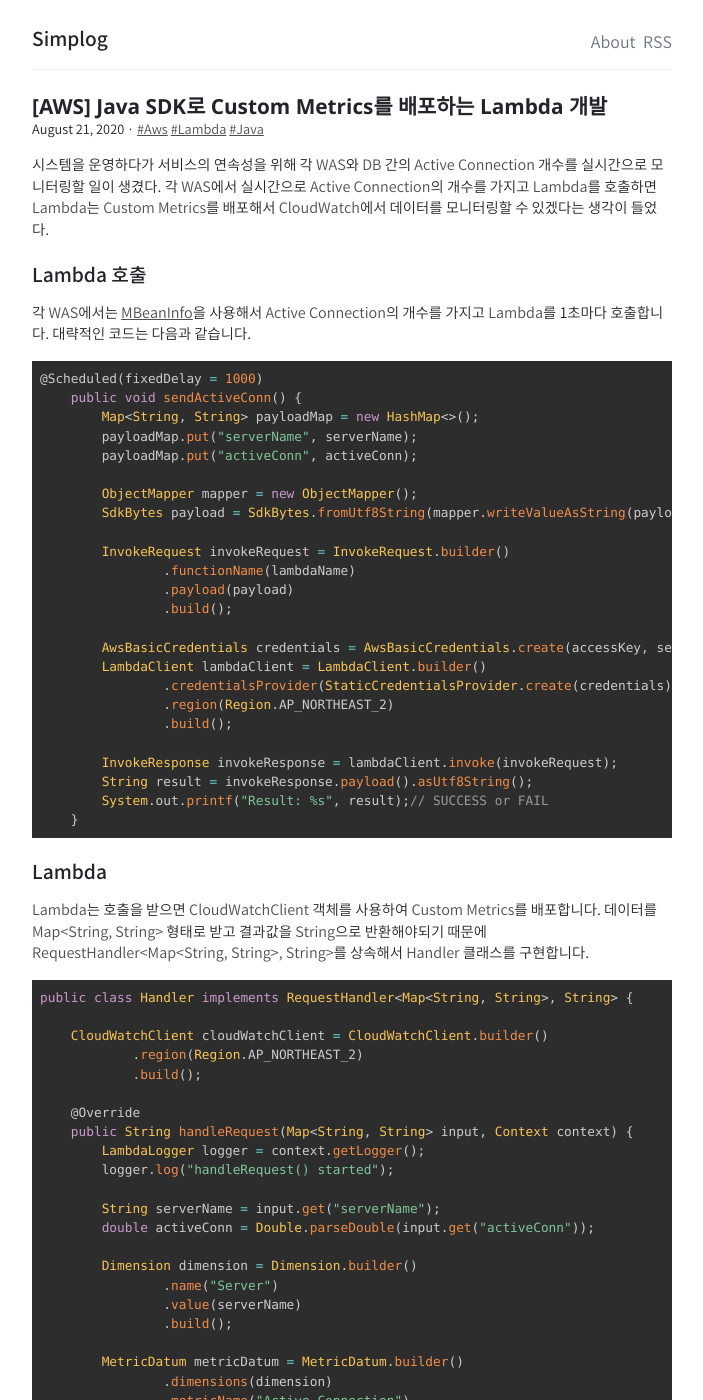
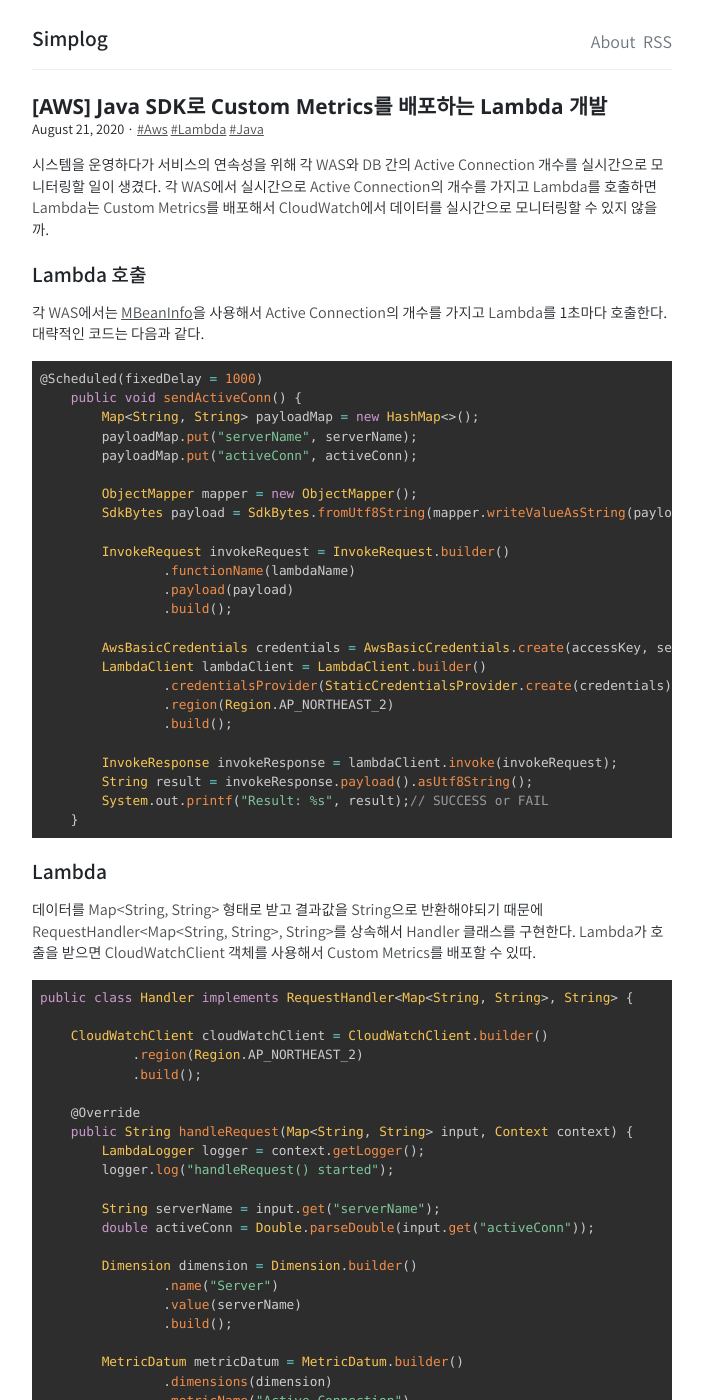
Before and after one commit to daehopark/simplog-jekyll-theme, a Jekyll site: the page built from _posts/2020-08-21-[AWS] Java SDK로 Custom Metrics를 배포하는 Lambda 개발.md, in a window 1280 px wide and 1400 px high. Shown: the whole window, without its empty margins (288-991 px from the left). Built offline with Jekyll 4.4.1, drawn with Linux system fonts in a browser that asks for light colours; comment, search, counter and statistics services are not loaded; some of the changed text lies outside the part shown.

Commit message:
[AWS] Java SDK로 Custom Metrics를 배포하는 Lambda 개발

````diff
--- a/_posts/2020-08-21-[AWS] Java SDK로 Custom Metrics를 배포하는 Lambda 개발.md
+++ b/_posts/2020-08-21-[AWS] Java SDK로 Custom Metrics를 배포하는 Lambda 개발.md
@@ -5,11 +5,11 @@ tags: ["aws", "lambda", "java"]
 comments: true
 ---
 
-시스템을 운영하다가 서비스의 연속성을 위해 각 `WAS`와 `DB` 간의 `Active Connection` 개수를 실시간으로 모니터링할 일이 생겼다. 각 `WAS`에서 실시간으로 `Active Connection`의 개수를 가지고 `Lambda`를 호출하면 `Lambda`는 `Custom Metrics`를 배포해서 `CloudWatch`에서 데이터를 모니터링할 수 있겠다는 생각이 들었다.
+시스템을 운영하다가 서비스의 연속성을 위해 각 `WAS`와 `DB` 간의 `Active Connection` 개수를 실시간으로 모니터링할 일이 생겼다. 각 `WAS`에서 실시간으로 `Active Connection`의 개수를 가지고 `Lambda`를 호출하면 `Lambda`는 `Custom Metrics`를 배포해서 `CloudWatch`에서 데이터를 실시간으로 모니터링할 수 있지 않을까.
 
 ## Lambda 호출
 
-각 `WAS`에서는 [MBeanInfo](https://docs.oracle.com/javase/8/docs/api/javax/management/MBeanInfo.html)을 사용해서 `Active Connection`의 개수를 가지고 `Lambda`를 1초마다 호출합니다. 대략적인 코드는 다음과 같습니다.
+각 `WAS`에서는 [MBeanInfo](https://docs.oracle.com/javase/8/docs/api/javax/management/MBeanInfo.html)을 사용해서 `Active Connection`의 개수를 가지고 `Lambda`를 1초마다 호출한다. 대략적인 코드는 다음과 같다.
 
 ```java
 @Scheduled(fixedDelay = 1000)
@@ -40,7 +40,7 @@ comments: true
 
 ## Lambda
 
-`Lambda`는 호출을 받으면 `CloudWatchClient` 객체를 사용하여 `Custom Metrics`를 배포합니다. 데이터를 `Map<String, String>` 형태로 받고 결과값을 `String`으로 반환해야되기 때문에 `RequestHandler<Map<String, String>, String>`를 상속해서 `Handler` 클래스를 구현합니다.
+데이터를 `Map<String, String>` 형태로 받고 결과값을 `String`으로 반환해야되기 때문에 `RequestHandler<Map<String, String>, String>`를 상속해서 `Handler` 클래스를 구현한다. `Lambda`가 호출을 받으면 `CloudWatchClient` 객체를 사용해서 `Custom Metrics`를 배포할 수 있따.
 
 ```java
 public class Handler implements RequestHandler<Map<String, String>, String> {
@@ -87,7 +87,7 @@ public class Handler implements RequestHandler<Map<String, String>, String> {
 }
 ```
 
-`MetricDatum`은 기본적으로 60초 동안 집계된 데이터의 통계를 보여주게 되는데 1초마다 데이터를 찍고 싶으면 반드시 `Storage Resolution`의 값을 `1`로 설정해야 합니다.
+`MetricDatum`은 기본적으로 60초 동안 집계된 데이터의 통계를 보여주게 되는데 1초마다 데이터를 찍고 싶으면 반드시 `Storage Resolution`의 값을 `1`로 설정해야 한다.
 
 ## References
 
````
